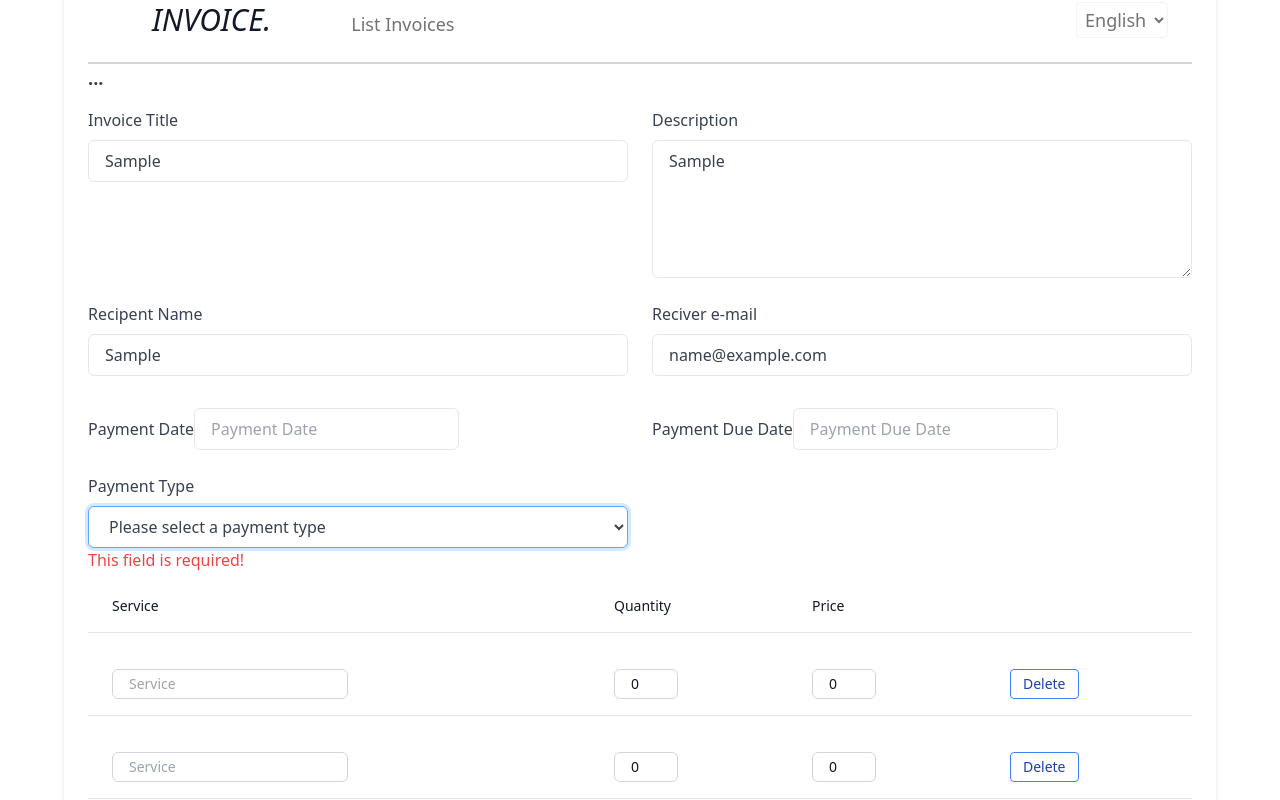
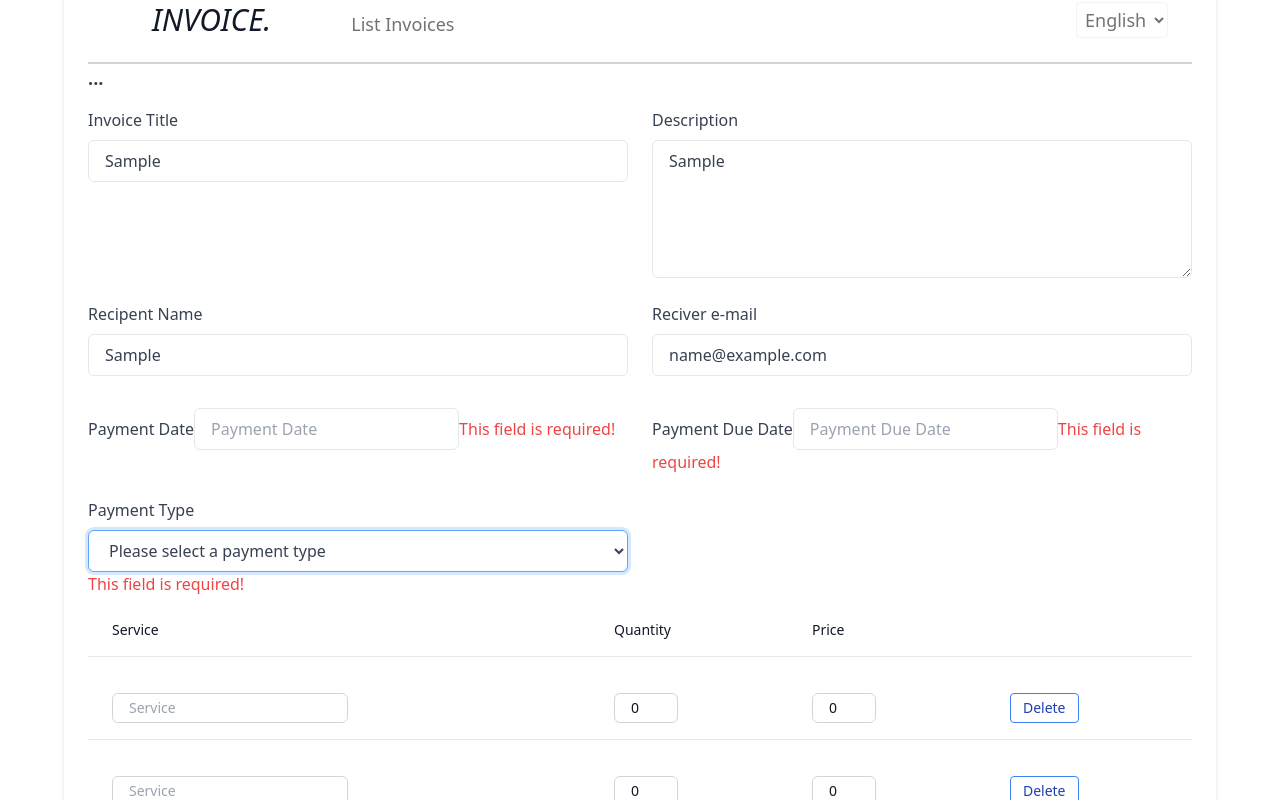
Before and after one commit to sevvalsaygat/invoicing-app, a React (Create React App) app: page / in a window 1280 px wide. Both pictures are taken after typing "Sample", "Sample", "Sample", "name@example.com", "Sample", "Sample" into the empty fields and a click on the button "Add New Item". Shown: the part 86-886 px from the top of the page. Built offline with nearby package versions, Linux system fonts and the light colour scheme.

Commit message:
Write error message using rule structure

```diff
--- a/src/components/Form/index.js
+++ b/src/components/Form/index.js
@@ -98,6 +98,9 @@ function Index() {
               name={"payment_date"}
               type="date"
               control={control}
+              rules={{
+                required: watchPaymentDueDate === undefined ? t("form.errors.required") : false
+              }}
               render={({ field: { onChange, value } }) => {
                 return (
                   <DatePicker
@@ -111,6 +114,7 @@ function Index() {
                 );
               }}
             />
+            {errors.payment_date && <span className='text-red-500'>{errors.payment_date?.message}</span>}
             {watchPaymentDueDate && <span className='ml-2 text-blue-500'>{t("form.information.payment_date")}</span>}
           </div>
           <div>
@@ -119,6 +123,9 @@ function Index() {
               name={"payment_due_date"}
               type="date"
               control={control}
+              rules={{
+                required: watchPaymentDate === undefined ? t("form.errors.required") : false
+              }}
               render={({ field: { onChange, value } }) => {
                 return (
                   <DatePicker
@@ -132,6 +139,7 @@ function Index() {
                 );
               }}
             />
+            {errors.payment_due_date && <span className='text-red-500'>{errors.payment_due_date?.message}</span>}
             {watchPaymentDate && <span className='ml-2 text-blue-500'>{t("form.information.payment_due_date")}</span>}
           </div>
           <div>
```
